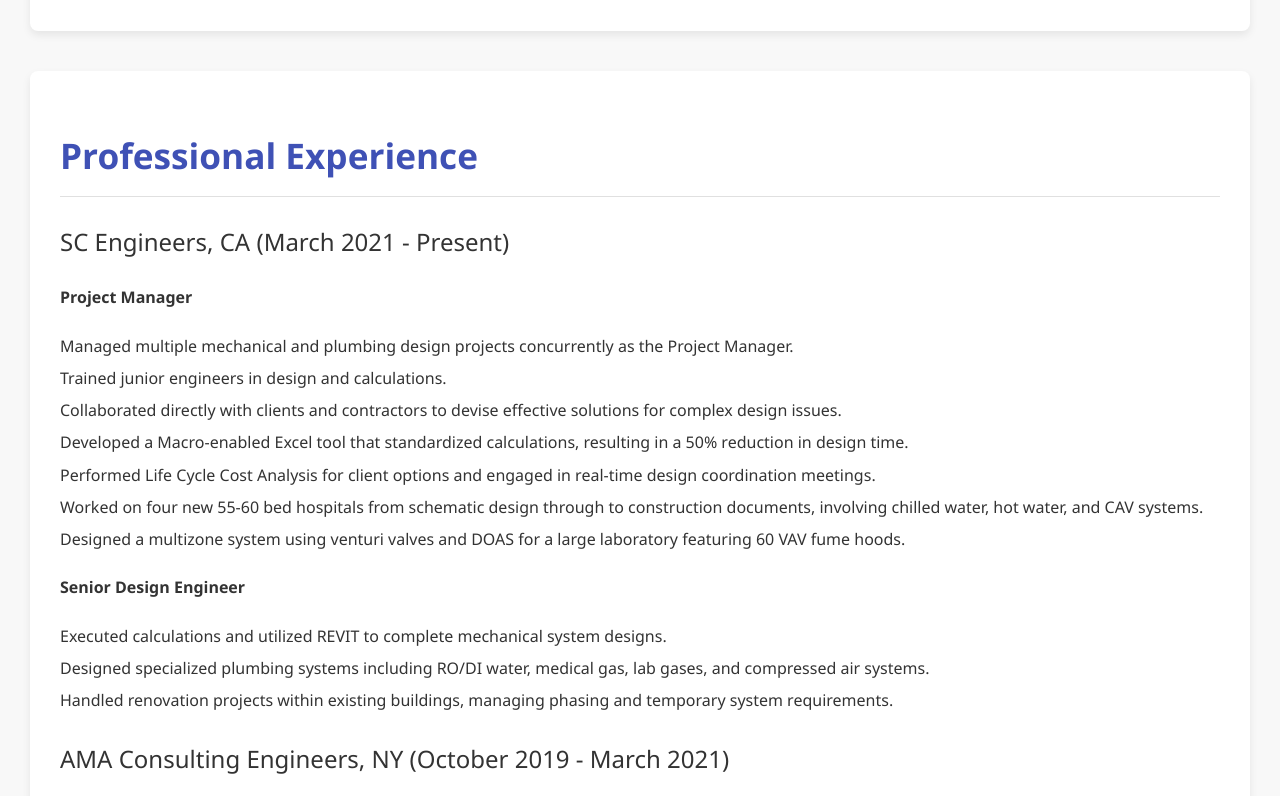
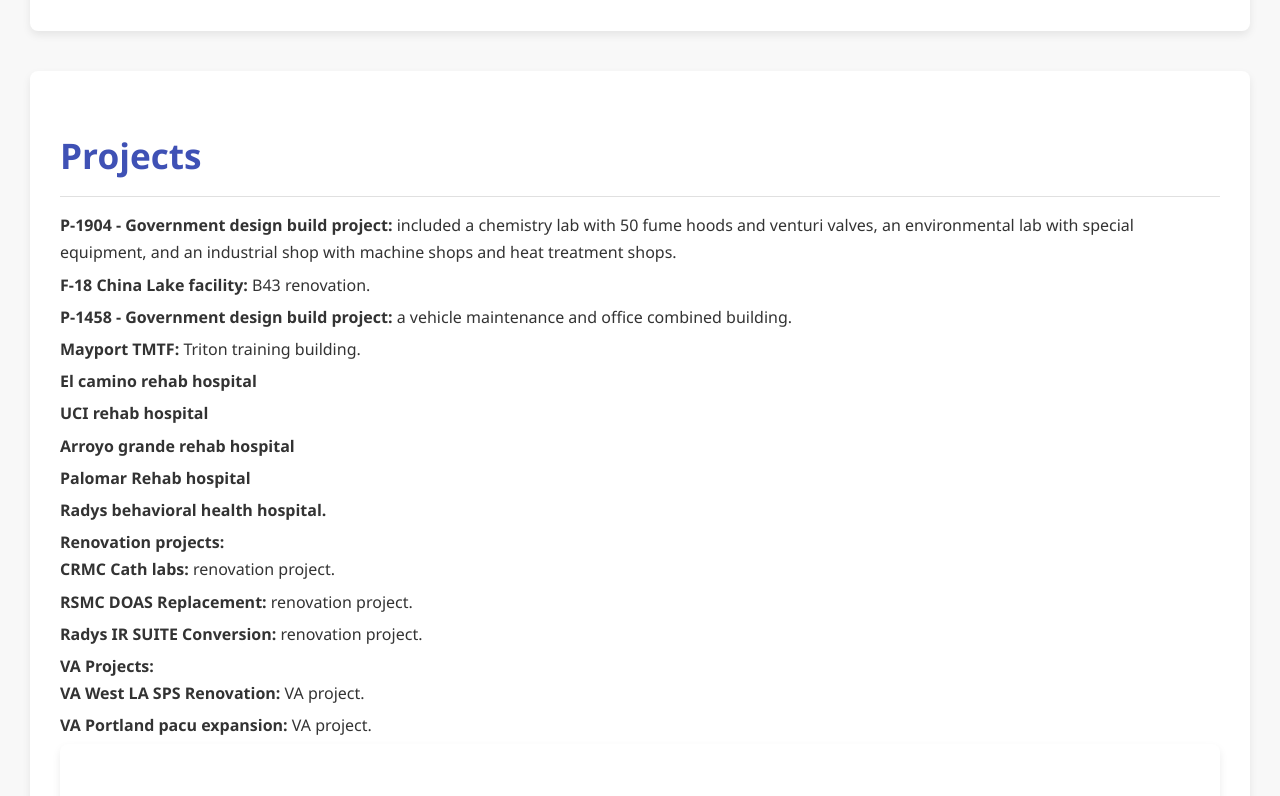
Before and after one commit to Rushikeshh-patil/Portfolio, a plain HTML site: page index.html in a window 1280 px wide. Shown: the part 680-1476 px from the top of the page. Drawn offline with Linux system fonts and the light colour scheme.

Commit message:
Updated with Projects

```diff
--- a/index.html
+++ b/index.html
@@ -27,6 +27,30 @@
             </ul>
         </section>
 
+        <section id="projects" class="content-section">
+            <h2>Projects</h2>
+            <ul>
+                <li><strong>P-1904 - Government design build project:</strong> included a chemistry lab with 50 fume hoods and venturi valves, an environmental lab with special equipment, and an industrial shop with machine shops and heat treatment shops.</li>
+                <li><strong>F-18 China Lake facility:</strong> B43 renovation.</li>
+                <li><strong>P-1458 - Government design build project:</strong> a vehicle maintenance and office combined building.</li>
+                <li><strong>Mayport TMTF:</strong> Triton training building.</li>
+                <li><strong>El camino rehab hospital</strong></li>
+                <li><strong>UCI rehab hospital</strong></li>
+                <li><strong>Arroyo grande rehab hospital</strong></li>
+                <li><strong>Palomar Rehab hospital</strong></li>
+                <li><strong>Radys behavioral health hospital.</strong></li>
+                <li><strong>Renovation projects:</strong>
+                    <ul>
+                        <li><strong>CRMC Cath labs:</strong> renovation project.</li>
+                        <li><strong>RSMC DOAS Replacement:</strong> renovation project.</li>
+                        <li><strong>Radys IR SUITE Conversion:</strong> renovation project.</li>
+                    </ul>
+                </li>
+                <li><strong>VA Projects:</strong>
+                    <ul><li><strong>VA West LA SPS Renovation:</strong> VA project.</li>
+                    <li><strong>VA Portland pacu expansion:</strong> VA project.</li></ul>
+                </li>
+            </ul>
         <section id="experience" class="content-section">
             <h2>Professional Experience</h2>
             <div class="job">
--- a/styles.css
+++ b/styles.css
@@ -1,30 +1,31 @@
 body {
-  font-family: 'Segoe UI', Tahoma, Geneva, Verdana, sans-serif; /* Modern font */
-  background-color: #f8f8f8; /* Light gray background */
-  color: #333333; /* Dark gray text */
+    font-family: 'Segoe UI', Tahoma, Geneva, Verdana, sans-serif;
+    background-color: #f8f8f8;
+    color: #333333;
     margin: 0;
-  padding: 30px; /* Increased padding */
-  line-height: 1.7; /* Slightly increased line height */
+    padding: 30px;
+    line-height: 1.7;
 }
 
-h1, h2, h3 {
-  color: #3f51b5; /* Primary color - deep blue */
-  margin-top: 25px; /* Increased top margin */
-  margin-bottom: 15px; /* Increased bottom margin */
-  font-weight: 600; /* Semi-bold */
+h1,
+h2,
+h3 {
+    color: #3f51b5;
+    margin-top: 25px;
+    margin-bottom: 15px;
+    font-weight: 600;
 }
 
 h1 {
-  font-size: 3em; /* Larger size */
+    font-size: 3em;
     text-align: center;
-  color: #2c3e50; /* Slightly darker */
-  margin-bottom: 25px; /* Increased margin */
-
+    color: #2c3e50;
+    margin-bottom: 25px;
 }
 
 h2 {
-  font-size: 2.2em; /* Larger size */
-  border-bottom: 1px solid #e0e0e0; /* Subtle border */
+    font-size: 2.2em;
+    border-bottom: 1px solid #e0e0e0;
     padding-bottom: 10px;
 }
 
@@ -33,7 +34,7 @@
 }
 
 h3 {
-  font-size: 1.6em; /* Larger size */
+    font-size: 1.6em;
     color: #333333;
     font-weight: 500;
 }
@@ -43,16 +44,30 @@
 }
 
 p {
-  margin-bottom: 15px; /* Increased bottom margin */
+    margin-bottom: 15px;
     color: #555;
 }
 
 section {
-  margin-bottom: 40px; /* Increased margin */
-  background-color: #ffffff; /* White background */
-  padding: 30px; /* Increased padding */
-  border-radius: 8px; /* More rounded corners */
-  box-shadow: 0 4px 8px rgba(0, 0, 0, 0.08); /* Subtle shadow */
+    margin-bottom: 40px;
+    background-color: #ffffff;
+    padding: 30px;
+    border-radius: 8px;
+    box-shadow: 0 4px 8px rgba(0, 0, 0, 0.08);
+}
+
+/* Project section specific styling */
+#projects-list {
+    display: grid;
+    grid-template-columns: repeat(auto-fit, minmax(300px, 1fr)); /* Responsive grid */
+    gap: 20px;
+}
+
+.project-item {
+    background-color: #f8f8f8;
+    padding: 15px;
+    border-radius: 6px;
+    box-shadow: 0 2px 4px rgba(0, 0, 0, 0.05);
 }
 ul {
     padding: 0;
@@ -63,8 +78,8 @@
     margin-bottom: 5px;
 }
 
-/* Contact section specific styling */
+/* Contact section styling */
 #contact-info p {
-  margin: 5px 0; /* Add a bit of space between contact details */
+    margin: 5px 0;
     line-height: 1.4;
 }
```
Lines whose indentation alone changed are shown as unchanged.
